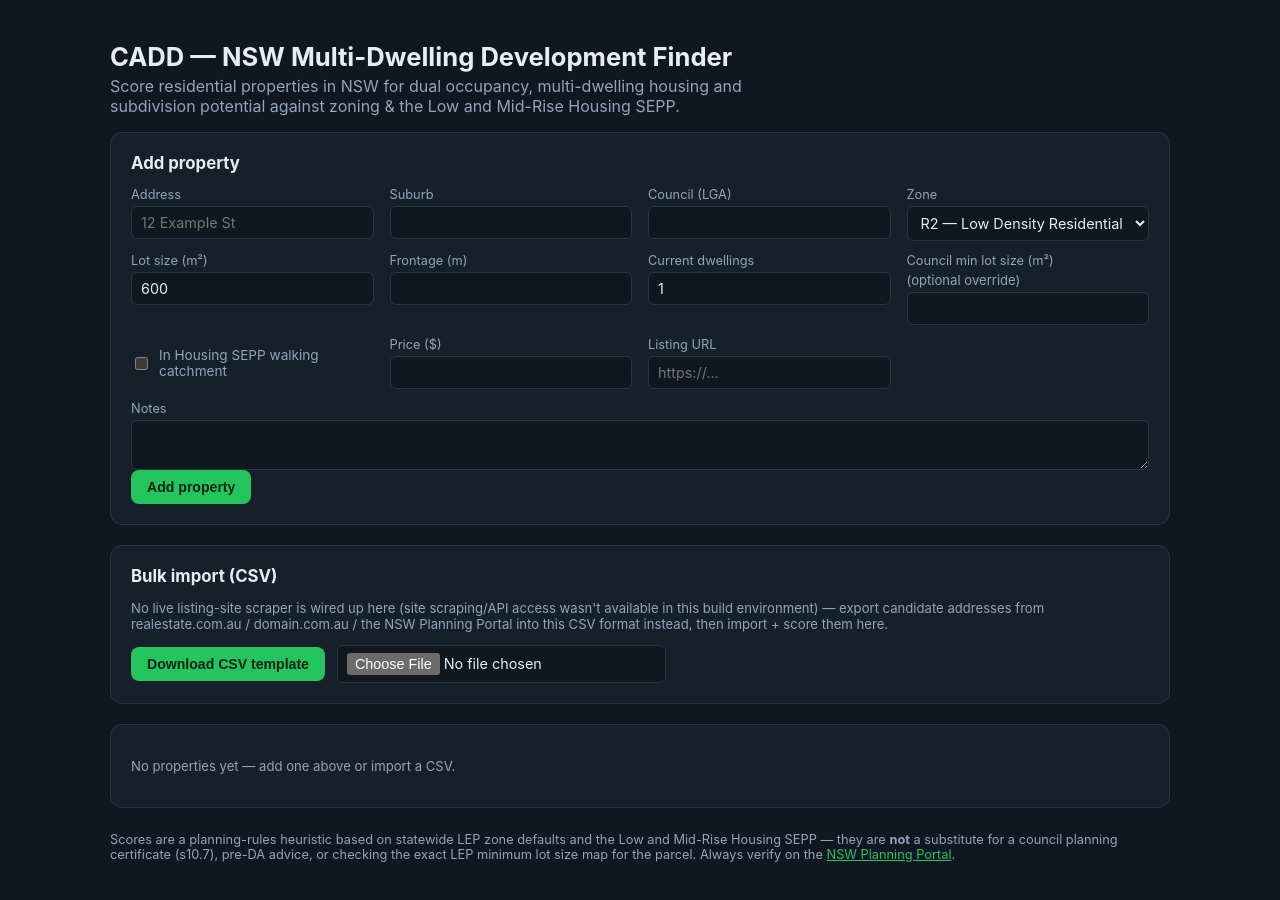
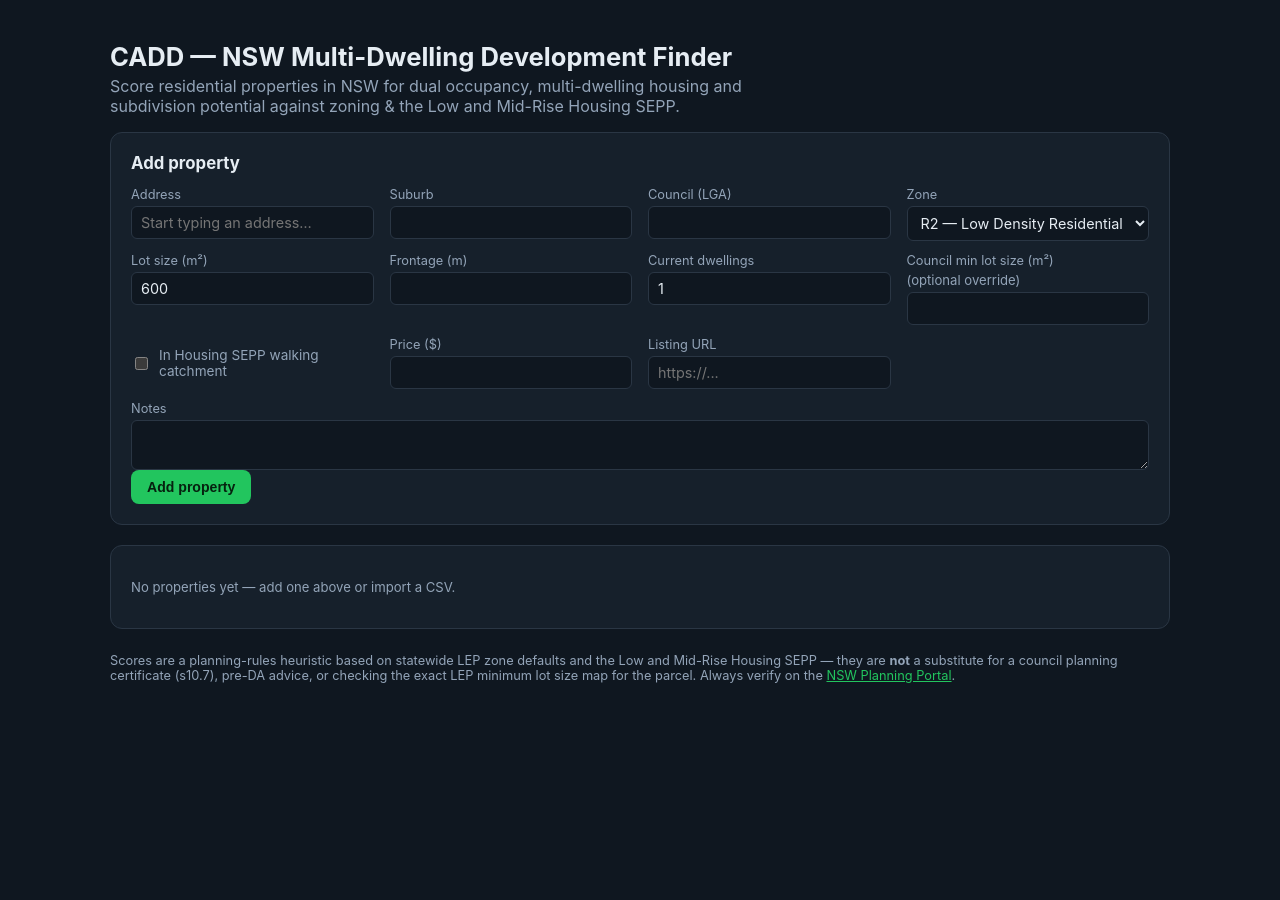
Before and after one commit to ashtonchan01/cadd-development, a React (Vite) app: page / in a window 1280 px wide. Shown: the top 900 px of the page. After the commit the page ends 800 px from the top, so only its background shows below. Built offline with nearby package versions, Linux system fonts and the light colour scheme.

Commit message:
Replace CSV bulk import with live address autocomplete
Removes the manual CSV import path — properties are now added one at a
time via the form, with the address field backed by the free public NSW
SIX Maps geocoder (no API key needed, fails open to plain text entry).

```diff
--- a/src/App.css
+++ b/src/App.css
@@ -68,6 +68,32 @@ input, select, textarea {
 
 textarea { min-height: 50px; resize: vertical; }
 
+.autocomplete { position: relative; width: 100%; }
+.autocomplete input { width: 100%; }
+.autocomplete-list {
+  position: absolute;
+  z-index: 10;
+  top: calc(100% + 4px);
+  left: 0;
+  right: 0;
+  margin: 0;
+  padding: 4px;
+  list-style: none;
+  background: var(--surface);
+  border: 1px solid var(--border);
+  border-radius: 8px;
+  max-height: 220px;
+  overflow-y: auto;
+}
+.autocomplete-list li {
+  padding: 7px 9px;
+  border-radius: 5px;
+  cursor: pointer;
+  font-size: 0.85rem;
+  color: var(--text);
+}
+.autocomplete-list li:hover { background: rgba(34,197,94,0.12); }
+
 .hint { color: var(--muted); font-size: 0.82rem; }
 
 button {
--- a/src/App.tsx
+++ b/src/App.tsx
@@ -2,7 +2,6 @@ import { useEffect, useState } from 'react';
 import type { NewProperty, Property } from './types';
 import { addProperty, loadProperties, removeProperty, saveProperties } from './store/propertyStore';
 import { PropertyForm } from './components/PropertyForm';
-import { CsvImport } from './components/CsvImport';
 import { PropertyTable } from './components/PropertyTable';
 import './App.css';
 
@@ -13,14 +12,6 @@ function App() {
 
   function handleAdd(p: NewProperty) {
     setProperties((cur) => addProperty(cur, p));
-  }
-
-  function handleImport(rows: NewProperty[]) {
-    setProperties((cur) => {
-      let next = cur;
-      for (const r of rows) next = addProperty(next, r);
-      return next;
-    });
   }
 
   function handleRemove(id: string) {
@@ -45,7 +36,6 @@ function App() {
 
       <main>
         <PropertyForm onAdd={handleAdd} />
-        <CsvImport onImport={handleImport} />
         <PropertyTable properties={properties} onRemove={handleRemove} />
         {properties.length > 0 && (
           <button type="button" className="clear-all" onClick={clearAll}>Clear all properties</button>
--- /dev/null
+++ b/src/components/AddressAutocomplete.tsx
@@ -0,0 +1,74 @@
+import { useEffect, useRef, useState } from 'react';
+import type { AddressCandidate } from '../services/addressSearch';
+import { searchAddresses } from '../services/addressSearch';
+
+export function AddressAutocomplete({
+  value,
+  onChange,
+  onSelect,
+}: {
+  value: string;
+  onChange: (v: string) => void;
+  onSelect: (candidate: AddressCandidate) => void;
+}) {
+  const [suggestions, setSuggestions] = useState<AddressCandidate[]>([]);
+  const [open, setOpen] = useState(false);
+  const abortRef = useRef<AbortController | null>(null);
+  const debounceRef = useRef<ReturnType<typeof setTimeout> | null>(null);
+  const wrapperRef = useRef<HTMLDivElement>(null);
+
+  useEffect(() => {
+    function onClickOutside(e: MouseEvent) {
+      if (wrapperRef.current && !wrapperRef.current.contains(e.target as Node)) setOpen(false);
+    }
+    document.addEventListener('mousedown', onClickOutside);
+    return () => document.removeEventListener('mousedown', onClickOutside);
+  }, []);
+
+  function handleChange(v: string) {
+    onChange(v);
+    if (debounceRef.current) clearTimeout(debounceRef.current);
+    abortRef.current?.abort();
+
+    if (v.trim().length < 4) {
+      setSuggestions([]);
+      return;
+    }
+
+    debounceRef.current = setTimeout(async () => {
+      const controller = new AbortController();
+      abortRef.current = controller;
+      const results = await searchAddresses(v, controller.signal);
+      setSuggestions(results);
+      setOpen(results.length > 0);
+    }, 300);
+  }
+
+  return (
+    <div className="autocomplete" ref={wrapperRef}>
+      <input
+        required
+        value={value}
+        onChange={(e) => handleChange(e.target.value)}
+        onFocus={() => suggestions.length > 0 && setOpen(true)}
+        placeholder="Start typing an address…"
+        autoComplete="off"
+      />
+      {open && (
+        <ul className="autocomplete-list">
+          {suggestions.map((s, i) => (
+            <li
+              key={i}
+              onClick={() => {
+                onSelect(s);
+                setOpen(false);
+              }}
+            >
+              {s.fullAddress}
+            </li>
+          ))}
+        </ul>
+      )}
+    </div>
+  );
+}
--- a/src/components/CsvImport.tsx
+++ /dev/null
@@ -1,49 +0,0 @@
-import { useRef, useState } from 'react';
-import type { NewProperty } from '../types';
-import { CSV_TEMPLATE, parseCsv } from '../utils/csv';
-
-export function CsvImport({ onImport }: { onImport: (rows: NewProperty[]) => void }) {
-  const [errors, setErrors] = useState<string[]>([]);
-  const fileRef = useRef<HTMLInputElement>(null);
-
-  async function handleFile(file: File) {
-    const text = await file.text();
-    const { rows, errors } = parseCsv(text);
-    setErrors(errors);
-    if (rows.length) onImport(rows);
-  }
-
-  function downloadTemplate() {
-    const blob = new Blob([CSV_TEMPLATE], { type: 'text/csv' });
-    const url = URL.createObjectURL(blob);
-    const a = document.createElement('a');
-    a.href = url;
-    a.download = 'cadd-property-template.csv';
-    a.click();
-    URL.revokeObjectURL(url);
-  }
-
-  return (
-    <div className="card">
-      <h2>Bulk import (CSV)</h2>
-      <p className="hint">
-        No live listing-site scraper is wired up here (site scraping/API access wasn't available in this
-        build environment) — export candidate addresses from realestate.com.au / domain.com.au / the NSW
-        Planning Portal into this CSV format instead, then import + score them here.
-      </p>
-      <div className="row">
-        <button type="button" onClick={downloadTemplate}>Download CSV template</button>
-        <input ref={fileRef} type="file" accept=".csv,text/csv" onChange={(e) => {
-          const f = e.target.files?.[0];
-          if (f) handleFile(f);
-          if (fileRef.current) fileRef.current.value = '';
-        }} />
-      </div>
-      {errors.length > 0 && (
-        <ul className="errors">
-          {errors.map((e, i) => <li key={i}>{e}</li>)}
-        </ul>
-      )}
-    </div>
-  );
-}
--- a/src/components/PropertyForm.tsx
+++ b/src/components/PropertyForm.tsx
@@ -1,6 +1,8 @@
 import { useState } from 'react';
 import type { NewProperty, ZoneCode } from '../types';
 import { ZONE_OPTIONS, ZONE_PROFILES } from '../data/nswZoning';
+import { AddressAutocomplete } from './AddressAutocomplete';
+import type { AddressCandidate } from '../services/addressSearch';
 
 const empty: NewProperty = {
   address: '', suburb: '', lga: '', zone: 'R2', lotSizeSqm: 600, frontageM: undefined,
@@ -26,7 +28,16 @@ export function PropertyForm({ onAdd }: { onAdd: (p: NewProperty) => void }) {
     <form className="card form" onSubmit={submit}>
       <h2>Add property</h2>
       <div className="grid">
-        <label>Address<input required value={form.address} onChange={(e) => set('address', e.target.value)} placeholder="12 Example St" /></label>
+        <label>Address
+          <AddressAutocomplete
+            value={form.address}
+            onChange={(v) => set('address', v)}
+            onSelect={(c: AddressCandidate) => {
+              set('address', c.fullAddress);
+              if (c.suburb) set('suburb', c.suburb);
+            }}
+          />
+        </label>
         <label>Suburb<input value={form.suburb} onChange={(e) => set('suburb', e.target.value)} /></label>
         <label>Council (LGA)<input value={form.lga} onChange={(e) => set('lga', e.target.value)} /></label>
         <label>Zone
--- /dev/null
+++ b/src/services/addressSearch.ts
@@ -0,0 +1,53 @@
+export interface AddressCandidate {
+  fullAddress: string;
+  suburb: string;
+  postcode: string;
+}
+
+/**
+ * NSW Government's SIX Maps geocoder — a free, public, no-API-key ArcGIS locator
+ * service run by NSW Spatial Services. It's used for predictive address search
+ * across all of NSW (not just a hand-picked list), which is why this hits the
+ * network on every keystroke rather than shipping a bundled address database —
+ * there's no practical way to ship "all NSW addresses" client-side.
+ *
+ * This endpoint wasn't reachable to test from the build sandbox (no outbound
+ * network there), so it's only verified to work from a real browser session.
+ * If NSW ever change or retire it, every call below fails silently and the
+ * address field just behaves like a normal text input — it never blocks typing
+ * or submitting the form.
+ */
+const GEOCODER_URL =
+  'https://maps.six.nsw.gov.au/arcgis/rest/services/sixmaps/LPI_GeocodedAddress/GeocodeServer/findAddressCandidates';
+
+export async function searchAddresses(query: string, signal?: AbortSignal): Promise<AddressCandidate[]> {
+  if (query.trim().length < 4) return [];
+
+  const params = new URLSearchParams({
+    SingleLine: query,
+    f: 'json',
+    maxLocations: '6',
+    outFields: 'HouseNumber,StreetName,StreetType,Suburb,Postcode',
+  });
+
+  try {
+    const res = await fetch(`${GEOCODER_URL}?${params.toString()}`, { signal });
+    if (!res.ok) return [];
+    const data = await res.json();
+    const candidates = Array.isArray(data?.candidates) ? data.candidates : [];
+
+    return candidates
+      .map((c: { address?: string; attributes?: Record<string, string> }) => {
+        const attrs = c.attributes ?? {};
+        return {
+          fullAddress: c.address ?? '',
+          suburb: attrs.Suburb ?? '',
+          postcode: attrs.Postcode ?? '',
+        };
+      })
+      .filter((c: AddressCandidate) => c.fullAddress);
+  } catch {
+    // Network error, aborted request, or the service is unreachable — fail quietly.
+    return [];
+  }
+}
--- a/src/utils/csv.ts
+++ /dev/null
@@ -1,53 +0,0 @@
-import type { NewProperty, ZoneCode } from '../types';
-import { ZONE_OPTIONS } from '../data/nswZoning';
-
-const HEADERS = [
-  'address', 'suburb', 'lga', 'zone', 'lotSizeSqm', 'frontageM',
-  'currentDwellings', 'councilMinLotSqm', 'inHousingSeppCatchment', 'price', 'notes', 'sourceUrl',
-] as const;
-
-export const CSV_TEMPLATE = HEADERS.join(',') + '\n' +
-  '12 Example St,Parramatta,City of Parramatta,R3,650,15,1,,true,950000,,\n';
-
-export function parseCsv(text: string): { rows: NewProperty[]; errors: string[] } {
-  const lines = text.trim().split(/\r?\n/).filter((l) => l.trim().length > 0);
-  if (lines.length === 0) return { rows: [], errors: ['Empty file'] };
-
-  const header = lines[0].split(',').map((h) => h.trim());
-  const rows: NewProperty[] = [];
-  const errors: string[] = [];
-
-  for (let i = 1; i < lines.length; i++) {
-    const cells = lines[i].split(',');
-    const get = (name: string) => {
-      const idx = header.indexOf(name);
-      return idx >= 0 ? (cells[idx] ?? '').trim() : '';
-    };
-
-    const address = get('address');
-    if (!address) { errors.push(`Row ${i + 1}: missing address, skipped`); continue; }
-
-    const zoneRaw = get('zone').toUpperCase() as ZoneCode;
-    const zone = ZONE_OPTIONS.includes(zoneRaw) ? zoneRaw : 'OTHER';
-    if (zoneRaw && zone === 'OTHER' && zoneRaw !== 'OTHER') {
-      errors.push(`Row ${i + 1}: unrecognised zone "${zoneRaw}", set to OTHER`);
-    }
-
-    rows.push({
-      address,
-      suburb: get('suburb'),
-      lga: get('lga'),
-      zone,
-      lotSizeSqm: Number(get('lotSizeSqm')) || 0,
-      frontageM: get('frontageM') ? Number(get('frontageM')) : undefined,
-      currentDwellings: Number(get('currentDwellings')) || 0,
-      councilMinLotSqm: get('councilMinLotSqm') ? Number(get('councilMinLotSqm')) : undefined,
-      inHousingSeppCatchment: get('inHousingSeppCatchment').toLowerCase() === 'true',
-      price: get('price') ? Number(get('price')) : undefined,
-      notes: get('notes') || undefined,
-      sourceUrl: get('sourceUrl') || undefined,
-    });
-  }
-
-  return { rows, errors };
-}
```
Also changed, not shown: 1 other file (tests, documents, lock files or other folders).
